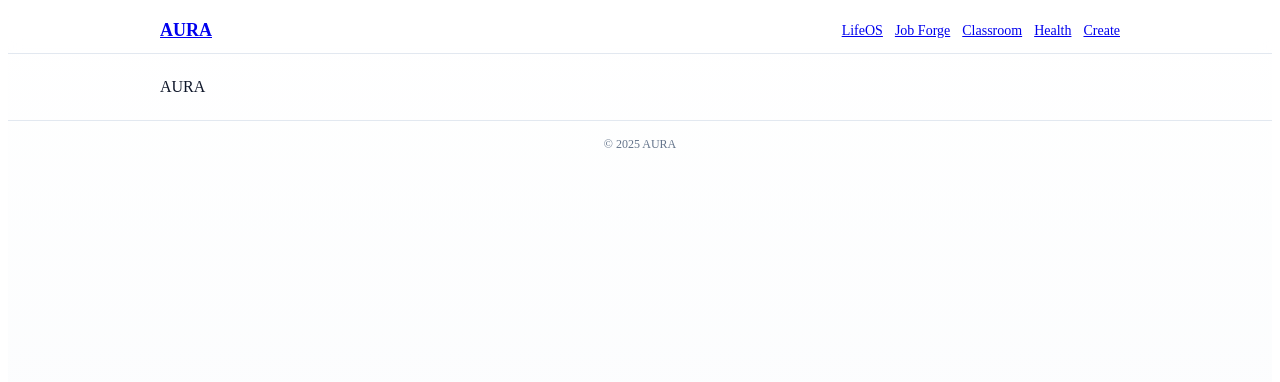
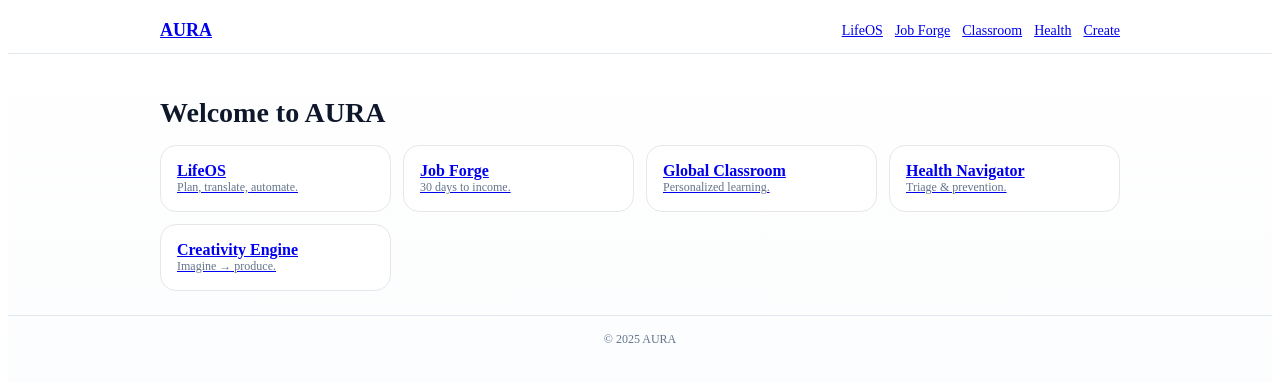
Before and after one commit to iulianmargarint/aura, a Next.js app in the folder apps/web/: page / in a window 1280 px wide. Shown: the top 382 px of the page. Built offline with nearby package versions, Linux system fonts and the light colour scheme.

Commit message:
Update page.tsx

```diff
--- a/apps/web/app/(app)/page.tsx
+++ b/apps/web/app/(app)/page.tsx
@@ -1 +1,25 @@
-export default function P(){return (<div>AURA</div>)}
+import Link from 'next/link';
+
+const tiles = [
+  { href: '/life',  title: 'LifeOS',            desc: 'Plan, translate, automate.' },
+  { href: '/jobs',  title: 'Job Forge',         desc: '30 days to income.' },
+  { href: '/learn', title: 'Global Classroom',  desc: 'Personalized learning.' },
+  { href: '/health',title: 'Health Navigator',  desc: 'Triage & prevention.' },
+  { href: '/create',title: 'Creativity Engine', desc: 'Imagine → produce.' },
+];
+
+export default function Page() {
+  return (
+    <div>
+      <h1 style={{fontWeight:'700', fontSize:'28px', marginBottom:'16px'}}>Welcome to AURA</h1>
+      <div style={{display:'grid', gap:'12px', gridTemplateColumns:'repeat(auto-fit,minmax(220px,1fr))'}}>
+        {tiles.map(t => (
+          <Link key={t.href} href={t.href} style={{border:'1px solid #e5e7eb', padding:'16px', borderRadius:'16px', background:'#fff'}}>
+            <div style={{fontWeight:600}}>{t.title}</div>
+            <div style={{fontSize:'12px', color:'#64748b'}}>{t.desc}</div>
+          </Link>
+        ))}
+      </div>
+    </div>
+  );
+}
```
